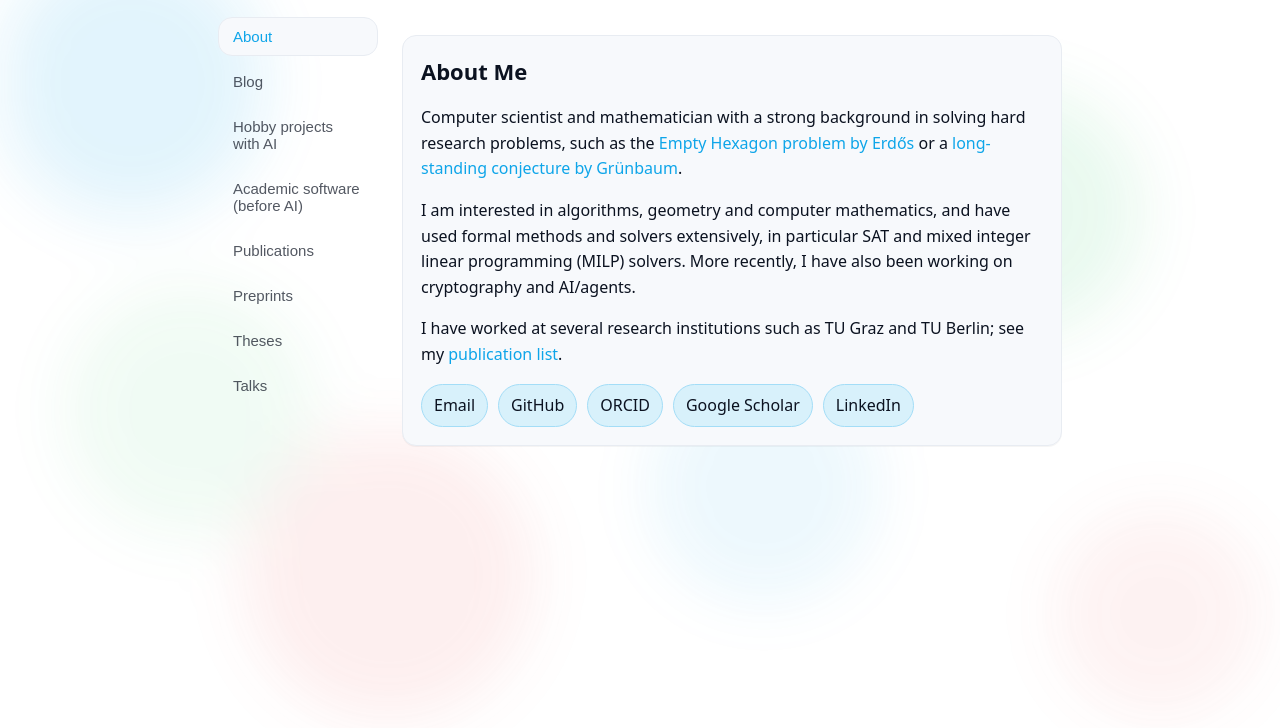
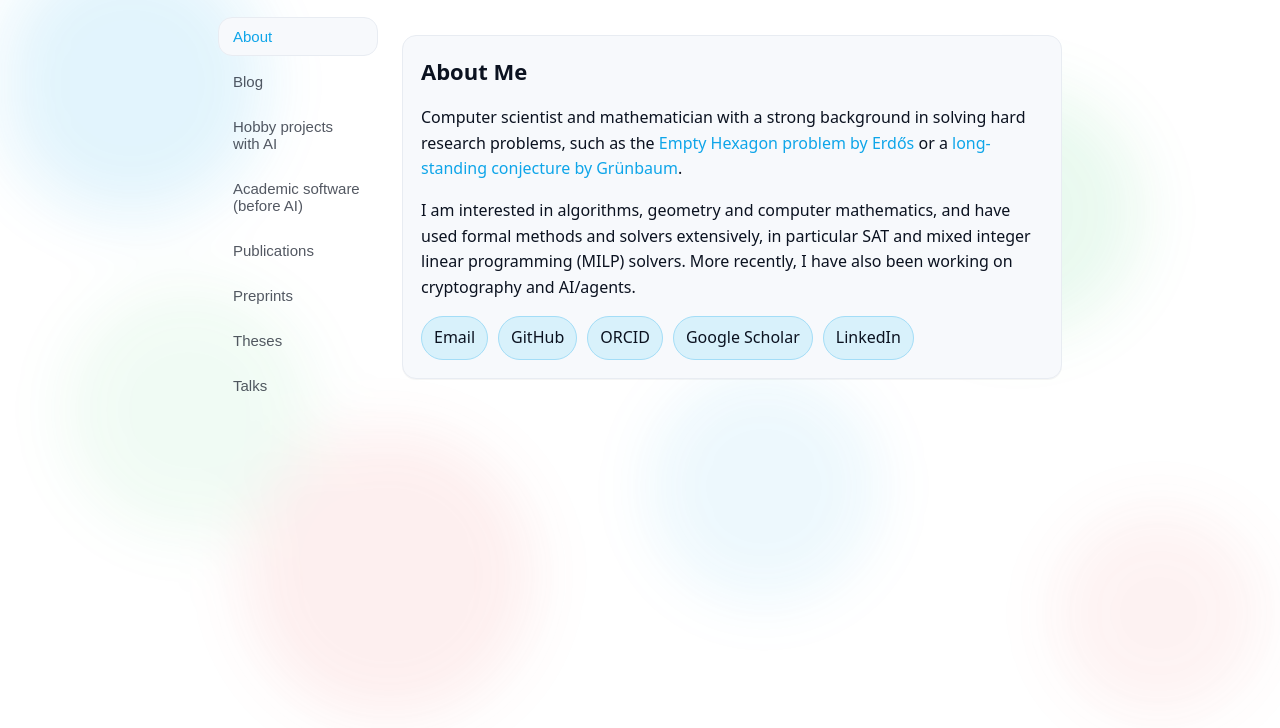
Before and after one commit to manfredscheucher/manfredscheucher.github.com, a plain HTML site: page index.html in a window 1280 px wide. Shown: the part 72-800 px from the top of the page. Drawn offline with Linux system fonts and the light colour scheme.

Commit message:
About: drop the institutions sentence

```diff
--- a/about.html
+++ b/about.html
@@ -9,10 +9,6 @@
   and solvers extensively, in particular SAT and mixed integer linear programming (MILP) solvers.
   More recently, I have also been working on cryptography and AI/agents.
 </p>
-<p>
-  I have worked at several research institutions such as TU Graz and TU Berlin;
-  see my <a href="#publications">publication list</a>.
-</p>
 <div class="social">
   <a class="chip" id="emailLink" href="#">E-Mail</a>
   <a class="chip" href="https://github.com/manfredscheucher" target="_blank" rel="noopener">GitHub</a>
```
